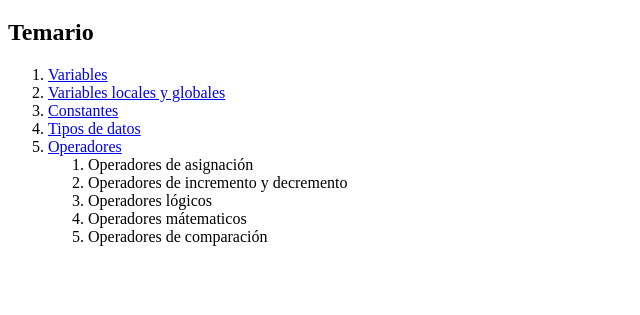
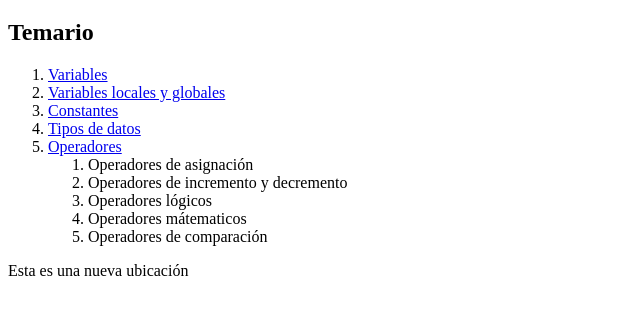
Before and after one commit to harold-rojas10/Curso-backend, a plain HTML site: page SintaxisBasica/index.html in a window 1280 px wide. Shown: the part 61-376 px from the top of the page, without its empty margins (0-640 px from the left). Drawn offline with Linux system fonts and the light colour scheme.

Commit message:
Prueba repositorio
repositiorio

```diff
--- a/SintaxisBasica/index.html
+++ b/SintaxisBasica/index.html
@@ -24,5 +24,6 @@
             <li>Operadores de comparación</li>
         </ol>
     </ol>
+    <p>Esta es una nueva ubicación</p>
 </body>
 </html>
```
